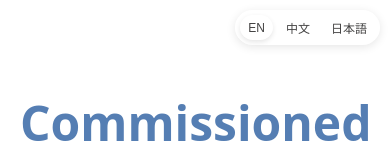
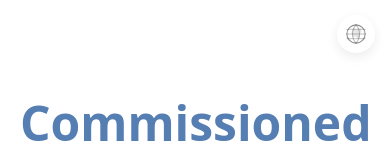
Before and after one commit to ObsidianDrake/ObsidianDrake.github.io, a React (Vite) app: page /#/commissions in a window 390 px wide. Shown: the top 160 px of the page. Built offline with nearby package versions, Linux system fonts and the light colour scheme.

Commit message:
Checking!!

```diff
--- a/src/components/LanguageSwitcher.jsx
+++ b/src/components/LanguageSwitcher.jsx
@@ -1,30 +1,95 @@
-import React from 'react';
+import React, { useState, useEffect, useRef } from 'react';
 import { useTranslation } from '../i18n/LanguageContext';
 import '../styles/LanguageSwitcher.css';
 
 const LanguageSwitcher = () => {
   const { locale, changeLanguage } = useTranslation();
+  const [isOpen, setIsOpen] = useState(false);
+  const langSwitcherRef = useRef(null);
+
+  const toggleDropdown = () => {
+    setIsOpen(!isOpen);
+  };
+
+  // 點擊外部區域時收起語言切換器
+  useEffect(() => {
+    const handleClickOutside = (event) => {
+      if (langSwitcherRef.current && !langSwitcherRef.current.contains(event.target)) {
+        setIsOpen(false);
+      }
+    };
+
+    document.addEventListener('mousedown', handleClickOutside);
+    return () => {
+      document.removeEventListener('mousedown', handleClickOutside);
+    };
+  }, []);
+
+  // 處理語言切換
+  const handleLanguageChange = (newLocale) => {
+    changeLanguage(newLocale);
+    setIsOpen(false); // 選擇語言後收起選項
+  };
 
   return (
-    <div className="language-switcher">
+    <div ref={langSwitcherRef} className={`language-switcher ${isOpen ? 'open' : 'collapsed'}`}>
+      <button
+        className="globe-icon"
+        onClick={toggleDropdown}
+        aria-label="Toggle language menu"
+      >
+        <svg
+          xmlns="http://www.w3.org/2000/svg"
+          viewBox="0 0 24 24"
+          fill="none"
+          stroke="currentColor"
+          strokeWidth="1.2"
+          strokeLinecap="round"
+          strokeLinejoin="round"
+          className="globe-svg"
+        >
+          {/* 外部輪廓 */}
+          <circle cx="12" cy="12" r="10" stroke="currentColor" strokeOpacity="0.7"></circle>
+
+          {/* 經線 */}
+          <path d="M12 2a15 15 0 0 0 0 20" stroke="currentColor" strokeOpacity="0.4"></path>
+          <path d="M12 2a15 15 0 0 1 0 20" stroke="currentColor" strokeOpacity="0.4"></path>
+          <path d="M2 12h20" stroke="currentColor" strokeOpacity="0.4"></path>
+
+          {/* 弧線 */}
+          <path d="M2 7h20" stroke="currentColor" strokeOpacity="0.3"></path>
+          <path d="M2 17h20" stroke="currentColor" strokeOpacity="0.3"></path>
+
+          {/* 大陸輪廓 - 簡化版 */}
+          <path d="M8 6.5c1-0.5 2-0.5 3-0.2s2 1 3 0.5 2-1 3-0.8c0.6 0.3 1 1 1 2v1c0 1-0.5 1.5-1 2s-1 1-1 2 0.5 1.5 0 2-1 0.5-2 0.5-2-0.5-3-0.5-2 0.5-2.5 0-0.5-1-0.5-2 0-1.5-0.5-2-0.5-1 0-2 1-2 0.5-3z"
+            fill="currentColor" fillOpacity="0.15" stroke="none"></path>
+          <path d="M16 13.5c0.5 0.5 0.5 1.5 0 2.5s-1 1.5-2 1.5-1.5-0.5-1.5-1.5 0.5-2 1.5-2.5 1.5 0 2 0z"
+            fill="currentColor" fillOpacity="0.1" stroke="none"></path>
+        </svg>
+      </button>
+
+      {isOpen && (
+        <div className="language-options">
           <button
             className={`lang-btn ${locale === 'en' ? 'active' : ''}`}
-        onClick={() => changeLanguage('en')}
+            onClick={() => handleLanguageChange('en')}
           >
             EN
           </button>
           <button
             className={`lang-btn ${locale === 'zh' ? 'active' : ''}`}
-        onClick={() => changeLanguage('zh')}
+            onClick={() => handleLanguageChange('zh')}
           >
             中文
           </button>
           <button
             className={`lang-btn ${locale === 'ja' ? 'active' : ''}`}
-        onClick={() => changeLanguage('ja')}
+            onClick={() => handleLanguageChange('ja')}
           >
             日本語
           </button>
+        </div>
+      )}
     </div>
   );
 };
--- a/src/styles/LanguageSwitcher.css
+++ b/src/styles/LanguageSwitcher.css
@@ -2,44 +2,129 @@
   position: fixed;
   top: 20px;
   right: 20px;
+  z-index: 1000;
   display: flex;
-  gap: 5px;
-  z-index: 1000;
-  background-color: rgba(255, 255, 255, 0.2);
-  backdrop-filter: blur(5px);
-  padding: 5px;
+  flex-direction: column;
+  align-items: flex-end;
+}
+
+.language-switcher.collapsed {
+  width: 40px;
+  height: 40px;
+}
+
+.language-switcher.open {
+  background-color: rgba(255, 255, 255, 0.15);
+  backdrop-filter: blur(6px);
+  -webkit-backdrop-filter: blur(6px);
   border-radius: 20px;
-  box-shadow: 0 2px 10px rgba(0, 0, 0, 0.1);
+  box-shadow: 0 4px 15px rgba(0, 0, 0, 0.08);
+  padding: 10px;
+}
+
+.globe-icon {
+  width: 42px;
+  height: 42px;
+  border-radius: 50%;
+  border: none;
+  background-color: rgba(255, 255, 255, 0.15);
+  backdrop-filter: blur(6px);
+  -webkit-backdrop-filter: blur(6px);
+  box-shadow: 0 4px 12px rgba(0, 0, 0, 0.08);
+  display: flex;
+  justify-content: center;
+  align-items: center;
+  cursor: pointer;
+  transition: all 0.3s ease;
+  padding: 0;
+  position: relative;
+  z-index: 1001;
+}
+
+.globe-icon:hover {
+  background-color: rgba(255, 255, 255, 0.25);
+  transform: scale(1.05);
+  box-shadow: 0 6px 16px rgba(0, 0, 0, 0.12);
+}
+
+.globe-svg {
+  width: 24px;
+  height: 24px;
+  color: rgba(60, 60, 60, 0.8);
+  transition: all 0.3s ease;
+}
+
+.globe-icon:hover .globe-svg {
+  color: rgba(40, 40, 40, 0.9);
+}
+
+.language-options {
+  display: flex;
+  flex-direction: column;
+  gap: 8px;
+  margin-top: 10px;
+  background-color: rgba(255, 255, 255, 0.15);
+  backdrop-filter: blur(10px);
+  -webkit-backdrop-filter: blur(10px);
+  border-radius: 15px;
+  padding: 8px;
+  box-shadow: 0 4px 15px rgba(0, 0, 0, 0.08);
+  animation: fadeIn 0.25s ease-out;
+}
+
+@keyframes fadeIn {
+  from {
+    opacity: 0;
+    transform: translateY(-10px);
+  }
+  to {
+    opacity: 1;
+    transform: translateY(0);
+  }
 }
 
 .lang-btn {
   border: none;
   background-color: transparent;
-  padding: 5px 10px;
-  border-radius: 15px;
+  padding: 6px 12px;
+  border-radius: 12px;
   cursor: pointer;
   font-size: 14px;
-  color: #434242;
+  color: rgba(60, 60, 60, 0.9);
   transition: all 0.2s ease;
+  width: 80px;
+  text-align: center;
 }
 
 .lang-btn.active {
-  background-color: white;
-  box-shadow: 0 2px 5px rgba(0, 0, 0, 0.1);
+  background-color: rgba(255, 255, 255, 0.7);
+  box-shadow: 0 2px 8px rgba(0, 0, 0, 0.08);
+  font-weight: bold;
 }
 
 .lang-btn:hover:not(.active) {
-  background-color: rgba(255, 255, 255, 0.5);
+  background-color: rgba(255, 255, 255, 0.4);
 }
 
 @media (max-width: 768px) {
   .language-switcher {
-    top: 10px;
-    right: 10px;
+    top: 15px;
+    right: 15px;
+  }
+
+  .globe-icon {
+    width: 38px;
+    height: 38px;
+  }
+
+  .globe-svg {
+    width: 22px;
+    height: 22px;
   }
 
   .lang-btn {
     font-size: 12px;
-    padding: 4px 8px;
+    padding: 5px 10px;
+    width: 70px;
   }
 }
```
Lines whose indentation alone changed are shown as unchanged.
